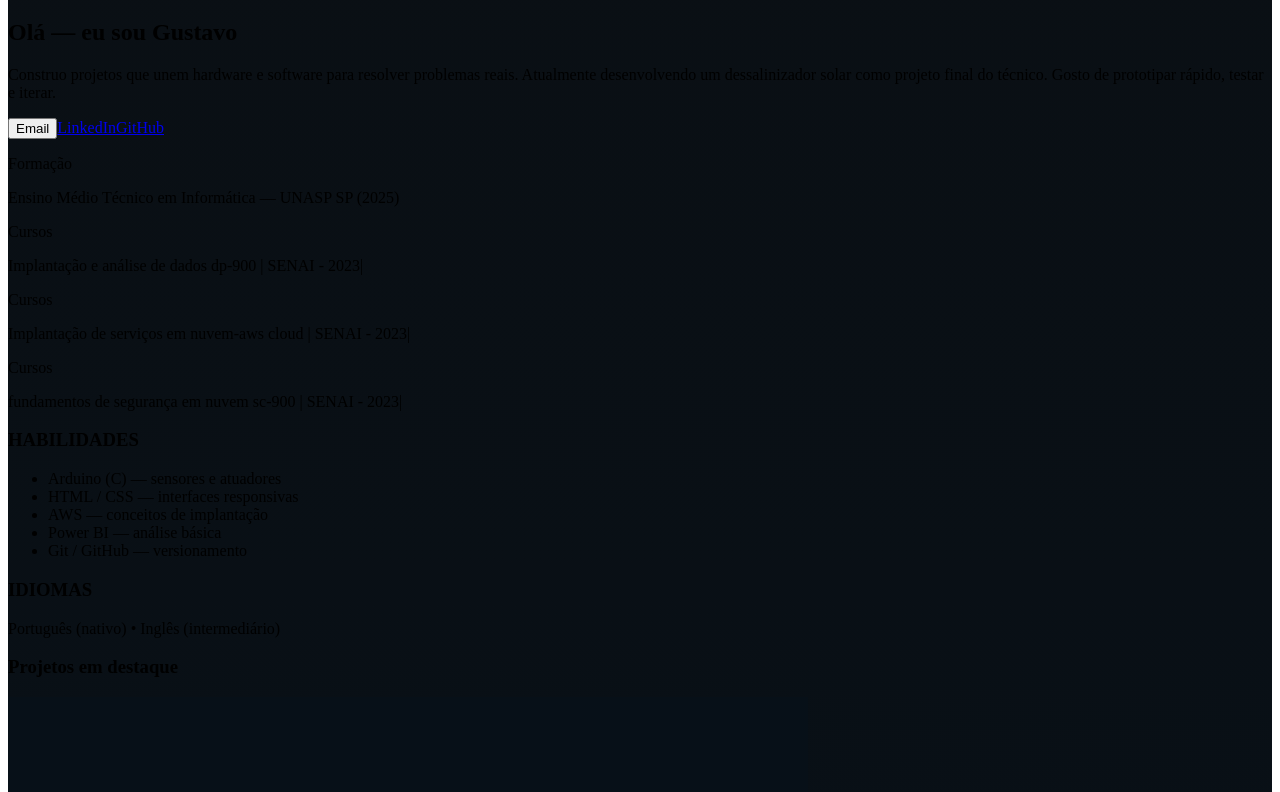
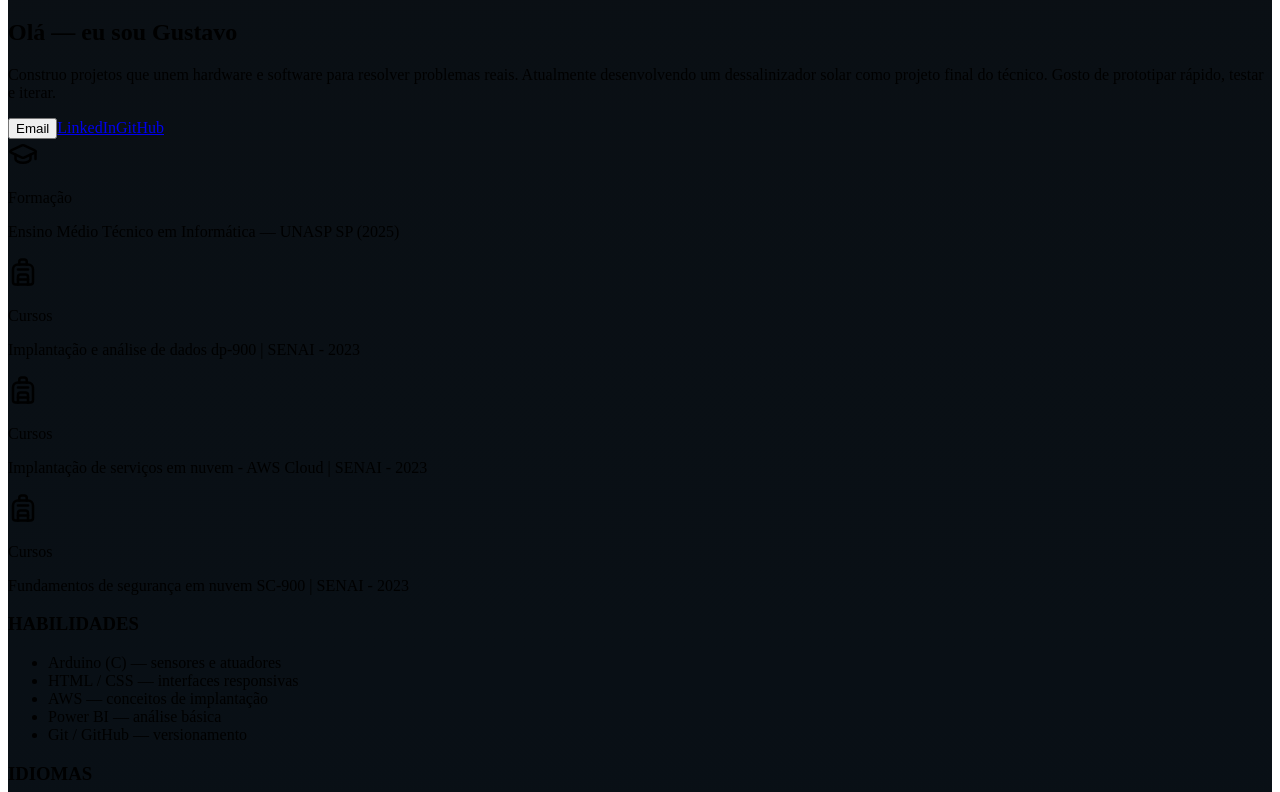
Before and after one commit to Brandassi/portfolio, a React (Vite) app: page / in a window 1280 px wide. Shown: the part 737-1529 px from the top of the page. Built offline with nearby package versions, Linux system fonts and the light colour scheme; the HTML template or start-up script is replaced by a standard one.

Commit message:
melhora da estilização

```diff
--- a/index.html
+++ b/index.html
@@ -3,7 +3,8 @@
   <head>
     <meta charset="utf-8" />
     <meta name="viewport" content="width=device-width, initial-scale=1.0" />
-    <title>Gustavo Brandassi - Portfolio</title>
+    <link rel="icon" type="image/x-icon" href="public/images/favicon.ico">
+    <title>portifolio</title>
   </head>
   <body>
     <div id="root"></div>
--- a/src/components/PortfolioMerged.jsx
+++ b/src/components/PortfolioMerged.jsx
@@ -7,31 +7,26 @@ import { motion } from 'framer-motion'
 export default function PortfolioMerged(){
   const [selected, setSelected] = useState(null)
 
-
   const [copied, setCopied] = useState(false)
   const copyTimerRef = useRef(null)
   const EMAIL = 'gustavobrandassi@icloud.com'
 
   useEffect(() => {
     return () => {
-
       if (copyTimerRef.current) clearTimeout(copyTimerRef.current)
     }
   }, [])
 
   const handleCopyEmail = async () => {
-
     if (copyTimerRef.current) {
       clearTimeout(copyTimerRef.current)
       copyTimerRef.current = null
     }
 
-
     try {
       if (navigator.clipboard && navigator.clipboard.writeText) {
         await navigator.clipboard.writeText(EMAIL)
       } else {
-
         const ta = document.createElement('textarea')
         ta.value = EMAIL
         ta.setAttribute('readonly', '')
@@ -44,14 +39,12 @@ export default function PortfolioMerged(){
       }
 
       setCopied(true)
-
       copyTimerRef.current = setTimeout(() => {
         setCopied(false)
         copyTimerRef.current = null
       }, 4000)
     } catch (err) {
       console.error('Erro ao copiar email:', err)
-
       setCopied(true)
       copyTimerRef.current = setTimeout(() => {
         setCopied(false)
@@ -59,6 +52,53 @@ export default function PortfolioMerged(){
       }, 4000)
     }
   }
+
+  // Inline SVG components for icons (GraduationCap and Backpack)
+  const GraduationCapSVG = ({ className = 'w-8 h-8 text-indigo-300', ...props }) => (
+    <svg
+      xmlns="http://www.w3.org/2000/svg"
+      width="30"
+      height="30"
+      viewBox="0 0 24 24"
+      fill="none"
+      stroke="currentColor"
+      strokeWidth="2"
+      strokeLinecap="round"
+      strokeLinejoin="round"
+      className={className}
+      aria-hidden="true"
+      focusable="false"
+      {...props}
+    >
+      <path d="M21.42 10.922a1 1 0 0 0-.019-1.838L12.83 5.18a2 2 0 0 0-1.66 0L2.6 9.08a1 1 0 0 0 0 1.832l8.57 3.908a2 2 0 0 0 1.66 0z" />
+      <path d="M22 10v6" />
+      <path d="M6 12.5V16a6 3 0 0 0 12 0v-3.5" />
+    </svg>
+  )
+
+  const BackpackSVG = ({ className = 'w-8 h-8 text-indigo-300', ...props }) => (
+    <svg
+      xmlns="http://www.w3.org/2000/svg"
+      width="30"
+      height="30"
+      viewBox="0 0 24 24"
+      fill="none"
+      stroke="currentColor"
+      strokeWidth="2"
+      strokeLinecap="round"
+      strokeLinejoin="round"
+      className={className}
+      aria-hidden="true"
+      focusable="false"
+      {...props}
+    >
+      <path d="M4 10a4 4 0 0 1 4-4h8a4 4 0 0 1 4 4v10a2 2 0 0 1-2 2H6a2 2 0 0 1-2-2z" />
+      <path d="M8 10h8" />
+      <path d="M8 18h8" />
+      <path d="M8 22v-6a2 2 0 0 1 2-2h4a2 2 0 0 1 2 2v6" />
+      <path d="M9 6V4a2 2 0 0 1 2-2h2a2 2 0 0 1 2 2v2" />
+    </svg>
+  )
 
   return (
     <div className="min-h-screen text-gray-100" style={{background:'linear-gradient(180deg,#0b0f13,#071018)'}}>
@@ -75,7 +115,7 @@ export default function PortfolioMerged(){
         </nav>
       </header>
 
-      {/* here: items-start added to prevent stretching */}
+      {/* items-start para evitar stretch */}
       <main className="max-w-6xl mx-auto p-6 grid md:grid-cols-3 gap-8 items-start">
         <section className="md:col-span-2 card p-6">
           <div className="flex gap-6 items-center">
@@ -88,7 +128,6 @@ export default function PortfolioMerged(){
               <p className="text-gray-300 mt-2 max-w-xl">Construo projetos que unem hardware e software para resolver problemas reais. Atualmente desenvolvendo um dessalinizador solar como projeto final do técnico. Gosto de prototipar rápido, testar e iterar.</p>
 
               <div className="mt-4 flex gap-3">
-                {/* Botão agora copia o e-mail e mostra toast */}
                 <button
                   onClick={handleCopyEmail}
                   className="text-xs px-3 py-1 rounded-full border border-gray-800"
@@ -104,23 +143,36 @@ export default function PortfolioMerged(){
           </div>
 
           <div className="mt-6 grid sm:grid-cols-2 gap-4">
-            <div className="p-4 rounded-lg glass">
-              <p className="text-xs text-gray-400">Formação</p>
-              <p className="font-semibold mt-1">Ensino Médio Técnico em Informática — UNASP SP (2025)</p>
-            </div>
-            <div className="p-4 rounded-lg glass">
-              <p className="text-xs text-gray-400">Cursos</p>
-              <p className="font-semibold mt-1">Implantação e análise de dados dp-900 | SENAI - 2023|</p>
+            <div className="p-4 rounded-lg glass flex items-start gap-3">
+              <GraduationCapSVG className="w-5 h-5 text-indigo-300 mt-0.5" />
+              <div>
+                <p className="text-xs text-gray-400">Formação</p>
+                <p className="font-semibold mt-1">Ensino Médio Técnico em Informática — UNASP SP (2025)</p>
+              </div>
             </div>
 
-            <div className="p-4 rounded-lg glass">
-              <p className="text-xs text-gray-400">Cursos</p>
-              <p className="font-semibold mt-1">Implantação de serviços em nuvem-aws cloud | SENAI - 2023|</p>
+            <div className="p-4 rounded-lg glass flex items-start gap-3">
+              <BackpackSVG className="w-5 h-5 text-indigo-300 mt-0.5" />
+              <div>
+                <p className="text-xs text-gray-400">Cursos</p>
+                <p className="font-semibold mt-1">Implantação e análise de dados dp-900 | SENAI - 2023</p>
+              </div>
             </div>
 
-            <div className="p-4 rounded-lg glass">
-              <p className="text-xs text-gray-400">Cursos</p>
-              <p className="font-semibold mt-1">fundamentos de segurança em nuvem sc-900 | SENAI - 2023|</p>
+            <div className="p-4 rounded-lg glass flex items-start gap-3">
+              <BackpackSVG className="w-5 h-5 text-indigo-300 mt-0.5" />
+              <div>
+                <p className="text-xs text-gray-400">Cursos</p>
+                <p className="font-semibold mt-1">Implantação de serviços em nuvem - AWS Cloud | SENAI - 2023</p>
+              </div>
+            </div>
+
+            <div className="p-4 rounded-lg glass flex items-start gap-3">
+              <BackpackSVG className="w-5 h-5 text-indigo-300 mt-0.5" />
+              <div>
+                <p className="text-xs text-gray-400">Cursos</p>
+                <p className="font-semibold mt-1">Fundamentos de segurança em nuvem SC-900 | SENAI - 2023</p>
+              </div>
             </div>
           </div>
         </section>
```
Also changed, not shown: 1 other file (tests, documents, lock files or other folders).
